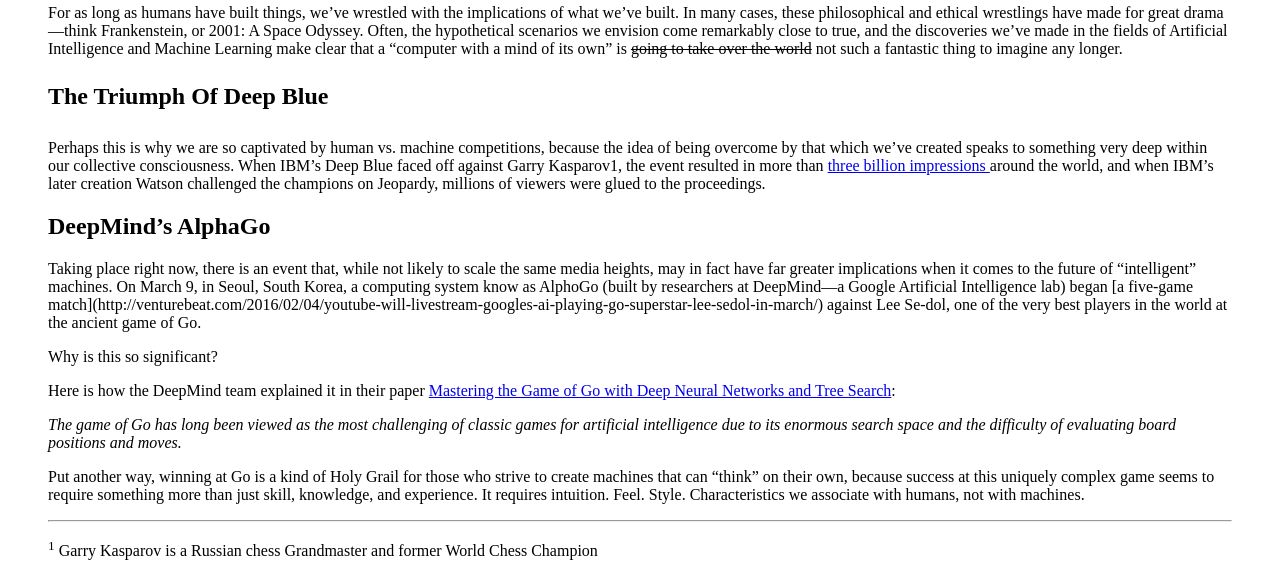
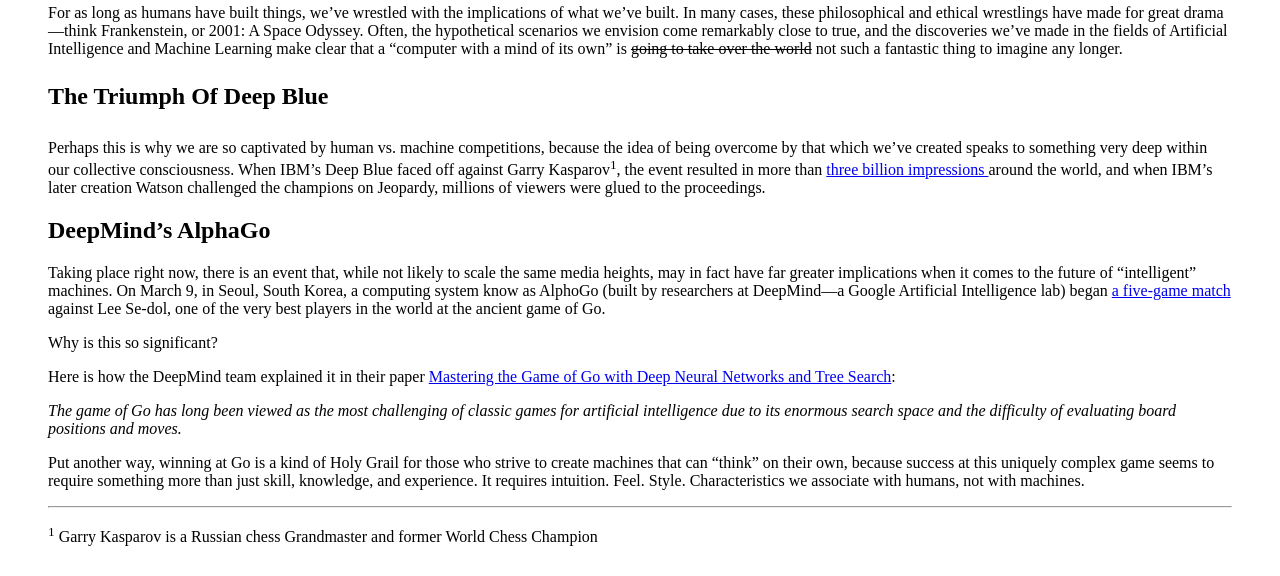
Before and after one commit to Anisha7/Mockup-to-Article, a plain HTML site: page mockup-to-article/index.html in a window 1280 px wide. Shown: the part 522-1098 px from the top of the page. Drawn offline with Linux system fonts and the light colour scheme.

Commit message:
Revision

```diff
--- a/mockup-to-article/index.html
+++ b/mockup-to-article/index.html
@@ -27,7 +27,7 @@
     In many cases, these philosophical and ethical wrestlings have made for great drama—think Frankenstein,
     or 2001: A Space Odyssey. Often, the hypothetical scenarios we envision come remarkably close to true,
     and the discoveries we’ve made in the fields of Artificial Intelligence and Machine Learning make clear
-    that a “computer with a mind of its own” is <strike>going to take over the world</strike> not such a fantastic
+    that a “computer with a mind of its own” is <s>going to take over the world</s> not such a fantastic
     thing to imagine any longer.
   </p>
 
@@ -36,7 +36,7 @@
   <p>Perhaps this is why we are so captivated by human vs. machine competitions,
   because the idea of being overcome by that which we’ve created speaks to
   something very deep within our collective consciousness. When IBM’s Deep
-  Blue faced off against Garry Kasparov1, the event resulted in more than
+  Blue faced off against Garry Kasparov<sup>1</sup>, the event resulted in more than
   <a href="http://www-03.ibm.com/ibm/history/ibm100/us/en/icons/deepblue/"> three billion impressions </a>
   around the world, and when IBM’s later creation Watson challenged the champions on Jeopardy,
   millions of viewers were glued to the proceedings.</p>
@@ -47,7 +47,7 @@
     may in fact have far greater implications when it comes to the future of “intelligent” machines.
     On March 9, in Seoul, South Korea, a computing system know as AlphoGo (built by researchers at
     DeepMind—a Google Artificial Intelligence lab) began
-    [a five-game match](http://venturebeat.com/2016/02/04/youtube-will-livestream-googles-ai-playing-go-superstar-lee-sedol-in-march/)
+    <a href="http://venturebeat.com/2016/02/04/youtube-will-livestream-googles-ai-playing-go-superstar-lee-sedol-in-march/"> a five-game match </a>
     against Lee Se-dol, one of the very best players in the world at the ancient game of Go.</p>
   <p>Why is this so significant?</p>
   <p> Here is how the DeepMind team explained it in their paper
@@ -60,8 +60,11 @@
   “think” on their own, because success at this uniquely complex game seems to require something more than
   just skill, knowledge, and experience. It requires intuition. Feel. Style. Characteristics we associate
   with humans, not with machines.</p>
+
+  <footer>
   <hr>
   <p><sup>1</sup> Garry Kasparov is a Russian chess Grandmaster and former World Chess Champion</p>
+</footer>
 </figure>
 </body>
 </html>
```
